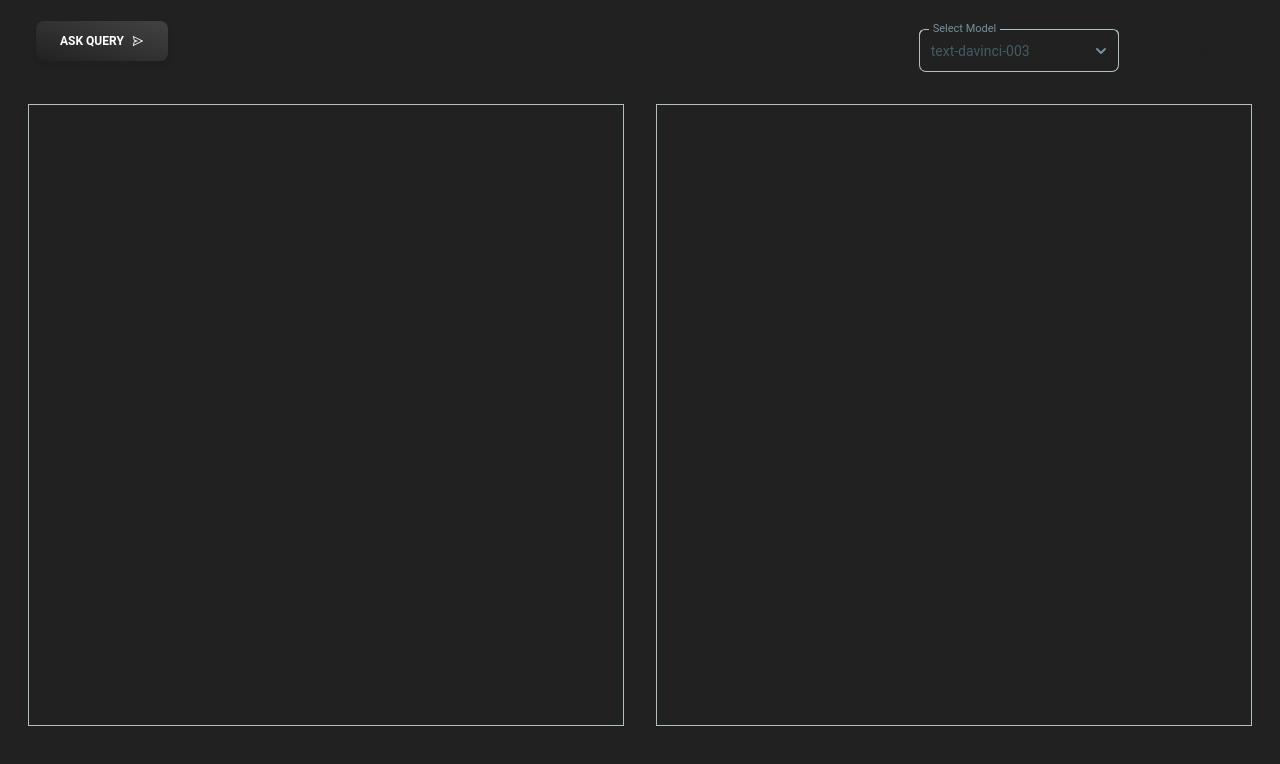
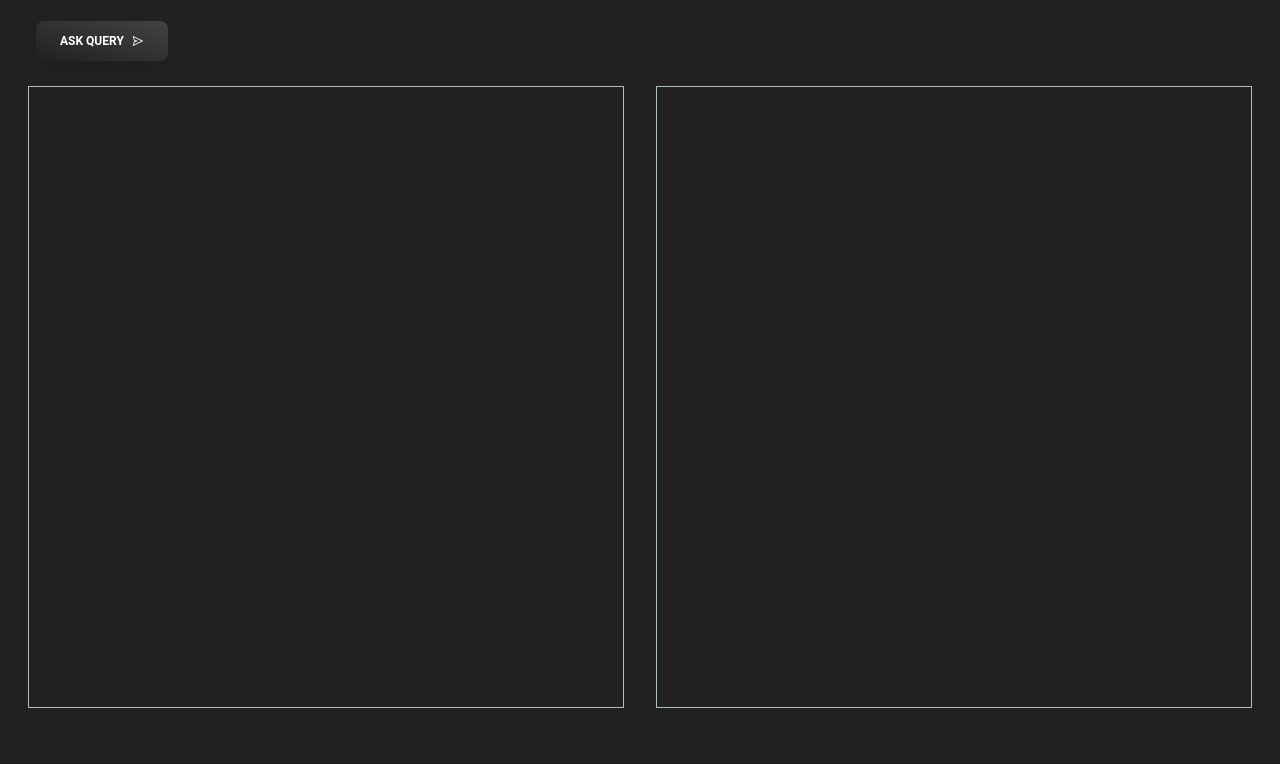
Before and after one commit to Bhavan24/openai-project, a Next.js app: page /basic in a window 1280 px wide. Shown: the top 764 px of the page. Built offline with nearby package versions, Linux system fonts and the light colour scheme.

Commit message:
Remove model from basic

```diff
--- a/src/pages/basic/index.tsx
+++ b/src/pages/basic/index.tsx
@@ -1,9 +1,6 @@
-import { AskQueryButton, ClearButton, ModelsDropDown, CustomTextArea, CopyButton } from '@/components';
-import { OpenAIService } from '@/config';
-import { CUSTOM_GPT_MODELS, DEFAULT_MODEL } from '@/constants';
-import { Button, Option, Select, Textarea } from '@material-tailwind/react';
-import { useCallback, useRef, useState } from 'react';
-import { AiOutlineCopy } from 'react-icons/ai';
+import { AskQueryButton, ClearButton, CopyButton, CustomTextArea, ModelsDropDown } from '@/components';
+import { DEFAULT_MODEL } from '@/constants';
+import { useRef, useState } from 'react';
 
 export default function BasicPage() {
     const resultElement = useRef<any>(null);
@@ -36,15 +33,7 @@ export default function BasicPage() {
                         <AskQueryButton model={model} text={text} onComplete={onComplete} />
                         <ClearButton onClear={onClear} />
                     </div>
-                    <div className="flex gap-2 m-2 sm:flex-row flex-col">
-                        <div className="my-2">
-                            <ModelsDropDown
-                                onChange={(model: string) => {
-                                    setModel(model);
-                                }}
-                            />
-                        </div>
-
+                    <div>
                         <CopyButton text={response} />
                     </div>
                 </div>
```
